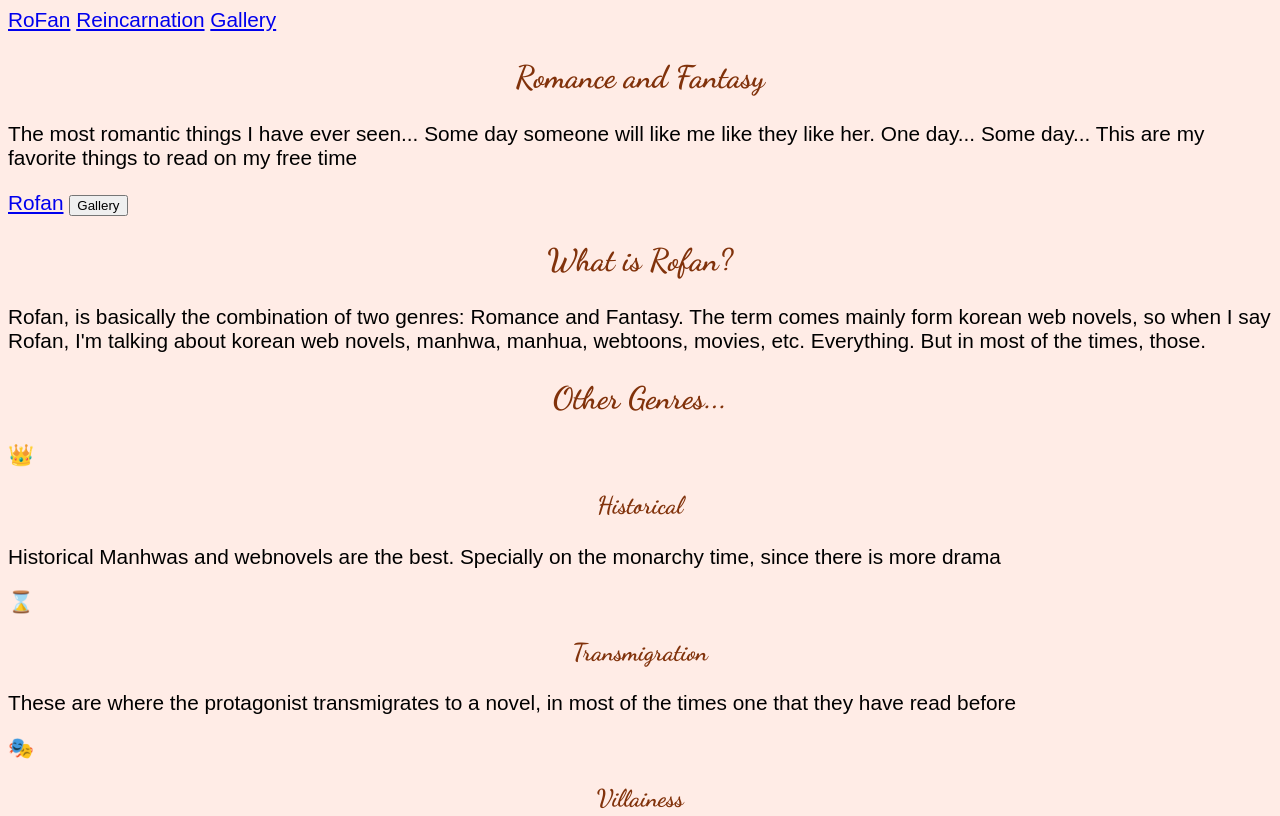
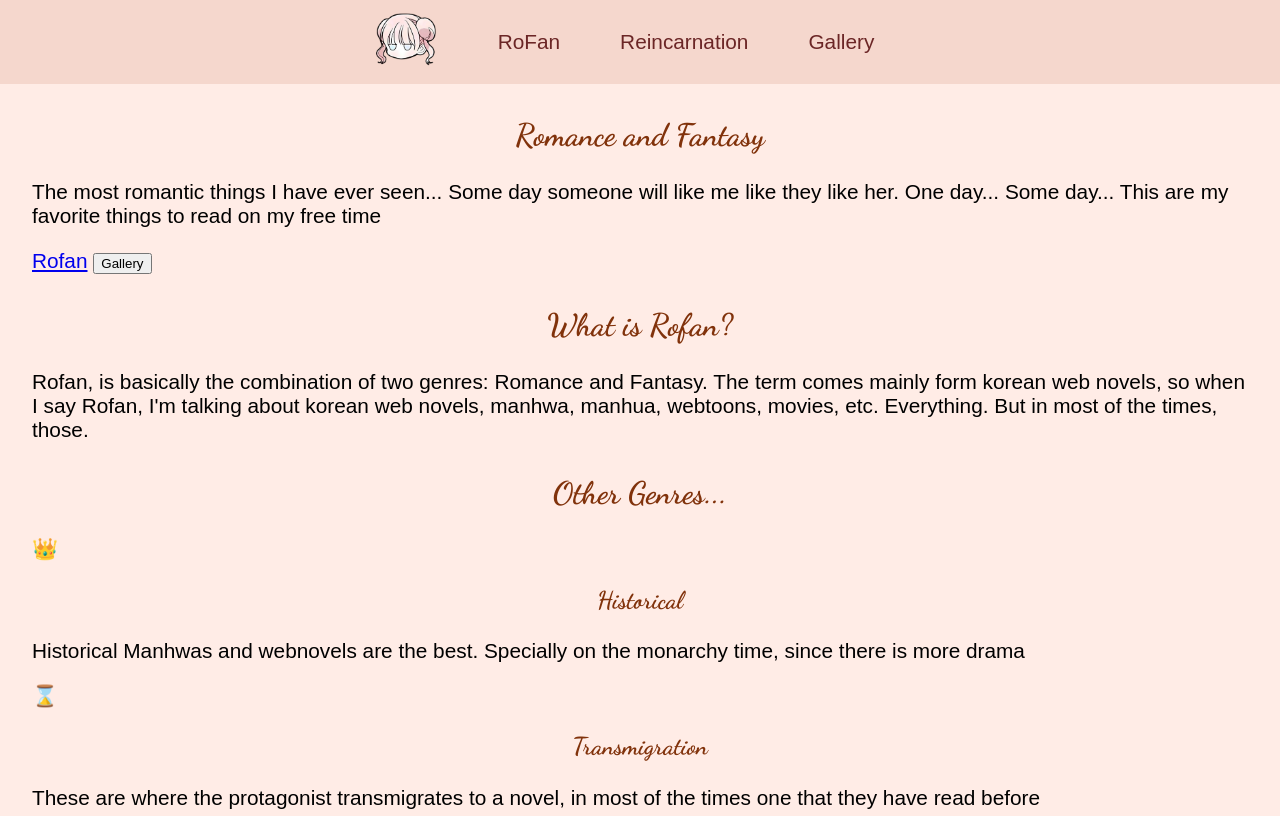
Before and after one commit to AliciaEA/rofan, a plain HTML site: page index.html in a window 1280 px wide. Shown: the top 816 px of the page. Drawn offline with Linux system fonts and the light colour scheme; a web font is replaced by a local one.

Commit message:
Just finished the nav css

```diff
--- a/css/stylesheet.css
+++ b/css/stylesheet.css
@@ -1,10 +1,12 @@
 /* Google Fonts */
 @import url('https://fonts.googleapis.com/css2?family=Dancing+Script:wght@400..700&family=GFS+Neohellenic:ital,wght@0,400;0,700;1,400;1,700&display=swap');
 
+/* General */
 body{
     background-color: rgb(255, 236, 230);
     font-family: 'GFS Neohellenic', sans-serif;
     font-size: 1.3rem;
+    margin: 0;
 }
 
 h1, h2, h3, h4{
@@ -12,3 +14,34 @@ h1, h2, h3, h4{
     text-align: center;
     color: rgb(129, 50, 11);
 }
+
+.container{
+    margin: 2rem;
+}
+
+/* Nav - Header */
+nav{
+    background-color: rgb(245, 215, 205);
+    text-align: center;
+    display: flex;
+    flex-direction: row;
+    align-items: center;
+    gap: 0;
+    justify-content: center;
+}
+.nav-item{
+    text-decoration: none;
+    padding: 30px;
+    color: rgb(107, 38, 38);
+}
+.nav-item:hover{
+    background-color: rgb(231, 199, 187);
+    color: rgb(182, 100, 100);
+}
+
+
+nav a .icon{
+    max-width: 60px;
+    margin: 0 2rem 0 0;
+    padding: 0;
+}
--- a/index.html
+++ b/index.html
@@ -5,6 +5,7 @@
     <meta charset="UTF-8">
     <meta name="viewport" content="width=device-width, initial-scale=1.0">
     <title>RoFan</title>
+    <link rel="icon" href="assets/favicon.png">
     <link rel="stylesheet" href="css/stylesheet.css">
 </head>
 
@@ -12,13 +13,14 @@
     <main>
         <header>
             <nav>
-                <a href="index.html">RoFan</a>
-                <a href="reincarnation.html">Reincarnation</a>
-                <a href="gallery.html">Gallery</a>
+                <a href="index.html"><img src="assets/favicon.png" alt="Icon" class="icon"></a>
+                <a href="index.html" class="nav-item">RoFan</a>
+                <a href="reincarnation.html"class="nav-item">Reincarnation</a>
+                <a href="gallery.html"class="nav-item">Gallery</a>
             </nav>
         </header>
 
-        <section class="hero">
+        <section class="hero container">
             <h1>Romance and Fantasy</h1>
             <p>The most romantic things I have ever seen... Some day someone will like me like they like her. One day... Some day... This are my favorite things to read on my free time
             </p>
@@ -28,12 +30,12 @@
             </div>
         </section>
 
-        <section id="rofan">
+        <section id="rofan" class="container">
             <h2>What is Rofan?</h2>
             <p>Rofan, is basically the combination of two genres: Romance and Fantasy. The term comes mainly form korean web novels, so when I say Rofan, I'm talking about korean web novels, manhwa, manhua, webtoons, movies, etc. Everything. But in most of the times, those.</p>
         </section>
 
-        <section class="cards">
+        <section class="cards container">
             <h2>Other Genres...</h2>
             <div class="card">
                 <span class="icon">👑</span>
@@ -60,7 +62,7 @@
             </div>
         </section>
 
-        <section class="list">
+        <section class="list container">
             <h2>Things I don't like</h2>
             <p>Like, if we are talking about the things that I like, let's just mention the things that I don't like</p>
             <li>
```
Also changed, not shown: reincarnation.html (+36 -0 lines), assets/favicon.png (added).
